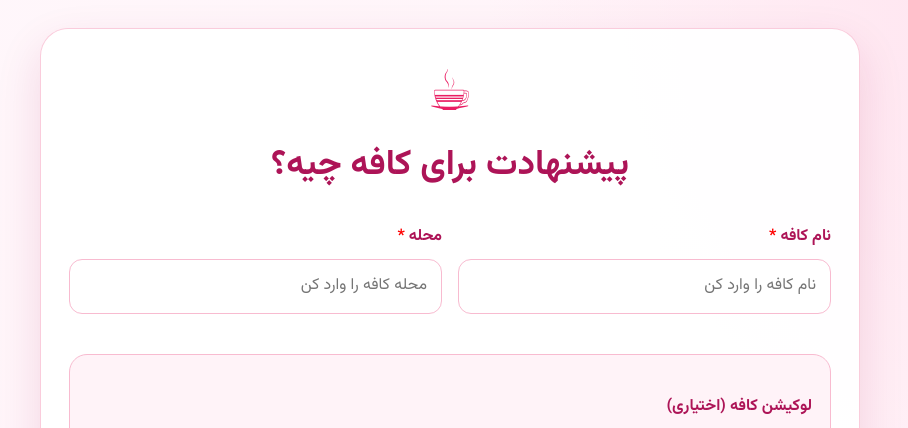
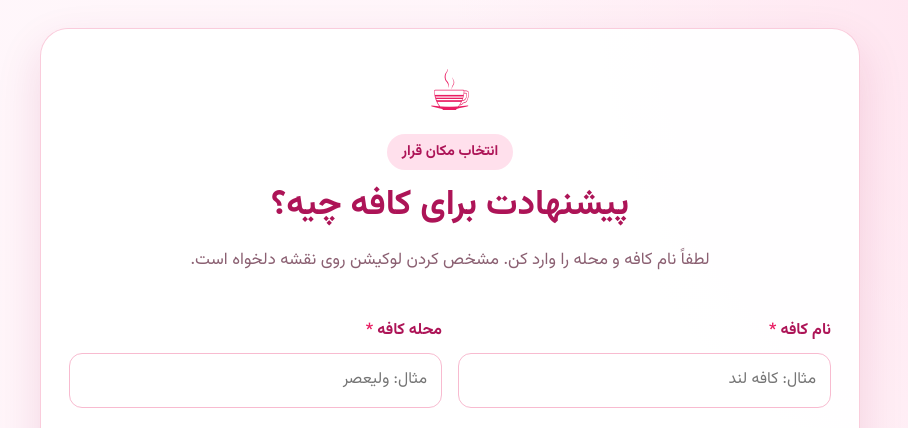
Before and after one commit to alijoneidijfr/DATE-1, a Flask app: template templates/cofe.html in a window 1280 px wide. Shown: the top 428 px of the page, without its empty margins (190-1098 px from the left). Run offline with Flask 3, Linux system fonts and the light colour scheme; the template is opened without the code that fills it, so the values that code supplies are empty.

Commit message:
Update cofe.html

```diff
--- a/templates/cofe.html
+++ b/templates/cofe.html
@@ -6,7 +6,17 @@
 <div class="hero">
     <div class="card romantic-card cafe-card">
         <div class="heart">☕</div>
+        <div class="badge">انتخاب مکان قرار</div>
         <h1>پیشنهادت برای کافه چیه؟</h1>
+        <p class="subtitle">
+            لطفاً نام کافه و محله را وارد کن. مشخص کردن لوکیشن روی نقشه دلخواه است.
+        </p>
+
+        {% if error %}
+        <div class="error-message">
+            {{ error }}
+        </div>
+        {% endif %}
 
         <form action="{{ url_for('submit_final') }}" method="POST">
             <input type="hidden" name="date" value="{{ date }}">
@@ -16,36 +26,61 @@
 
             <div class="cafe-fields">
                 <div class="form-group">
-                    <label for="cafe_name">نام کافه <span style="color:red;">*</span></label>
-                    <input id="cafe_name" type="text" name="cafe_name" required placeholder="نام کافه را وارد کن">
+                    <label for="cafe_name">نام کافه <span style="color: var(--pink);">*</span></label>
+                    <input
+                        id="cafe_name"
+                        type="text"
+                        name="cafe_name"
+                        placeholder="مثال: کافه لند"
+                        required
+                    >
                 </div>
 
                 <div class="form-group">
-                    <label for="cafe_area">محله <span style="color:red;">*</span></label>
-                    <input id="cafe_area" type="text" name="cafe_area" required placeholder="محله کافه را وارد کن">
+                    <label for="cafe_area">محله کافه <span style="color: var(--pink);">*</span></label>
+                    <input
+                        id="cafe_area"
+                        type="text"
+                        name="cafe_area"
+                        placeholder="مثال: ولیعصر"
+                        required
+                    >
                 </div>
             </div>
 
             <div class="cafe-box">
-                <p class="map-title">لوکیشن کافه (اختیاری)</p>
-                <p class="map-hint">اگر دوست داری، روی نقشه انتخابش کن 📍</p>
+                <p class="map-title">
+                    لوکیشن دقیق روی نقشه
+                    <span class="optional-text">(اختیاری)</span>
+                </p>
+                <p class="map-hint">
+                    در صورت تمایل، نقطه روی نقشه را کلیک کنید 📍
+                </p>
                 <div id="map"></div>
             </div>
 
-            <!-- فیلد شماره تماس با استایل کم‌رنگ -->
             <div class="phone-box light-field">
-                <label for="phone">شماره تماس جهت هماهنگی (پیشنهادی)</label>
-                <input id="phone" type="tel" name="phone" value="+989190118068" required>
+                <label for="phone">شماره تماس جهت هماهنگی</label>
+                <input
+                    id="phone"
+                    type="tel"
+                    name="phone"
+                    value="+989190118068"
+                    required
+                >
+                <small>می‌توانی این شماره را به شمارهٔ خودت تغییر دهی.</small>
             </div>
 
             <div class="confirm-box">
                 <label class="checkbox-label">
                     <input type="checkbox" required>
-                    <span>اطلاعات قرار را تأیید می‌کنم.</span>
+                    <span>اطلاعات بالا را تأیید می‌کنم.</span>
                 </label>
             </div>
 
-            <button type="submit" class="yes-btn full-width">ثبت نهایی قرار 💕</button>
+            <button type="submit" class="yes-btn full-width">
+                ثبت نهایی قرار 💕
+            </button>
         </form>
     </div>
 </div>
@@ -54,13 +89,18 @@
 <script src="https://unpkg.com/leaflet@1.9.4/dist/leaflet.js"></script>
 <script>
     const map = L.map("map").setView([35.6892, 51.3890], 12);
-    L.tileLayer("https://{s}.tile.openstreetmap.org/{z}/{x}/{y}.png").addTo(map);
+    L.tileLayer("https://{s}.tile.openstreetmap.org/{z}/{x}/{y}.png", {
+        attribution: "&copy; OpenStreetMap contributors"
+    }).addTo(map);
+
     let marker = null;
     map.on("click", function (event) {
-        if (marker) map.removeLayer(marker);
+        if (marker) {
+            map.removeLayer(marker);
+        }
         marker = L.marker(event.latlng).addTo(map);
-        document.getElementById("lat").value = event.latlng.lat;
-        document.getElementById("lng").value = event.latlng.lng;
+        document.getElementById("lat").value = event.latlng.lat.toFixed(6);
+        document.getElementById("lng").value = event.latlng.lng.toFixed(6);
     });
 </script>
 {% endblock %}
```
